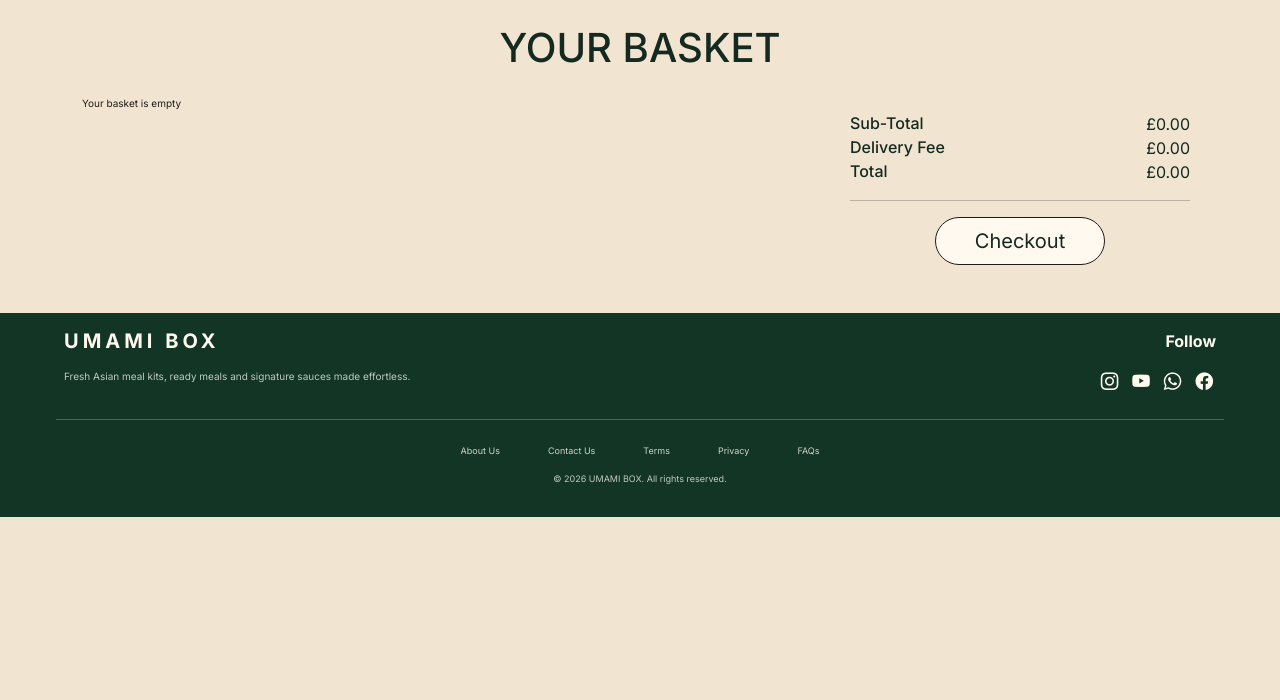
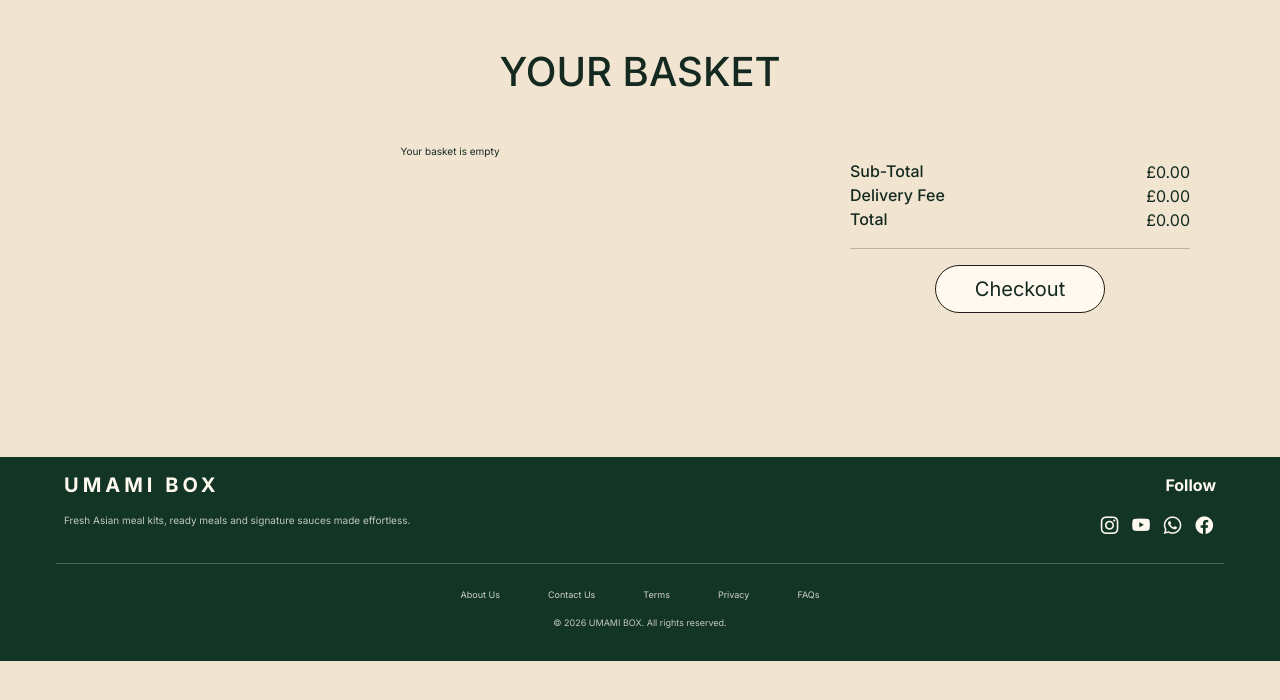
Before and after one commit to JJYNG1023/Project_4_UMAMI_BOX, a Django app: page /basket/ in a window 1280 px wide. Shown: the part 64-764 px from the top of the page. Run offline with Django 4.2, Linux system fonts and the light colour scheme; parts of the project's set-up code (start-up, migrations or seed data) failed here and were passed over; some libraries are stand-ins or nearby versions; some web fonts are replaced.

Commit message:
update page margin for basket app

```diff
--- a/basket/static/basket/js/basket.js
+++ b/basket/static/basket/js/basket.js
@@ -31,7 +31,7 @@ document.addEventListener("DOMContentLoaded", function () {
 
         if (basket.length===0){
             basketItems.innerHTML = `
-            <div class="emptyBasketMessage">
+            <div class="emptyBasketMessage text-center fs-2">
                 <p> Your basket is empty </p>
             <div>
             `;
--- a/basket/templates/basket/basket.html
+++ b/basket/templates/basket/basket.html
@@ -10,9 +10,9 @@
 
 {% block content %}
 
-<section class="page-wrapper mt-4 mb-5">
+<section class="page-wrapper py-5">
     <div class="container">
-        <h1 class="heading text-uppercase text-center mb-4">Your Basket</h1>
+        <h1 class="heading text-uppercase text-center mb-5">Your Basket</h1>
 
         <div class="row g-4">
             <!-- Basket items -->
@@ -23,8 +23,8 @@
             </div>
 
             <!-- Basket summary -->
-            <div class="col-12 col-lg-4">
-                <div class="basket-summary mt-3">
+            <div class="col-12 col-lg-4 mb-5">
+                <div class="basket-summary mt-3 mb-5">
                     <div class="d-flex justify-content-between align-items-center">
                         <h2 class="fs-6 mb-0">Sub-Total</h2>
                         <p class="fs-6 mb-0">£<span id="basketSubTotal">0.00</span></p>
--- a/templates/base.html
+++ b/templates/base.html
@@ -52,7 +52,7 @@
 </main>
 
 
-<footer>
+<footer class="mt-auto">
     {% include 'includes/footer.html' %}
 </footer>
 
```
